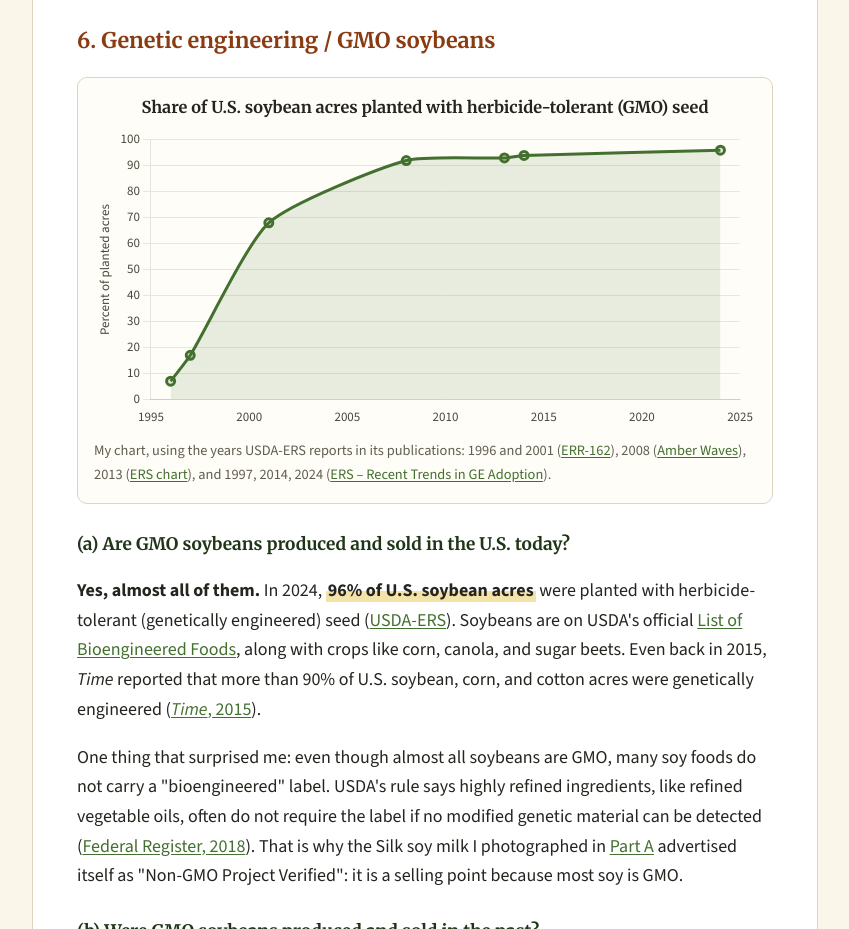
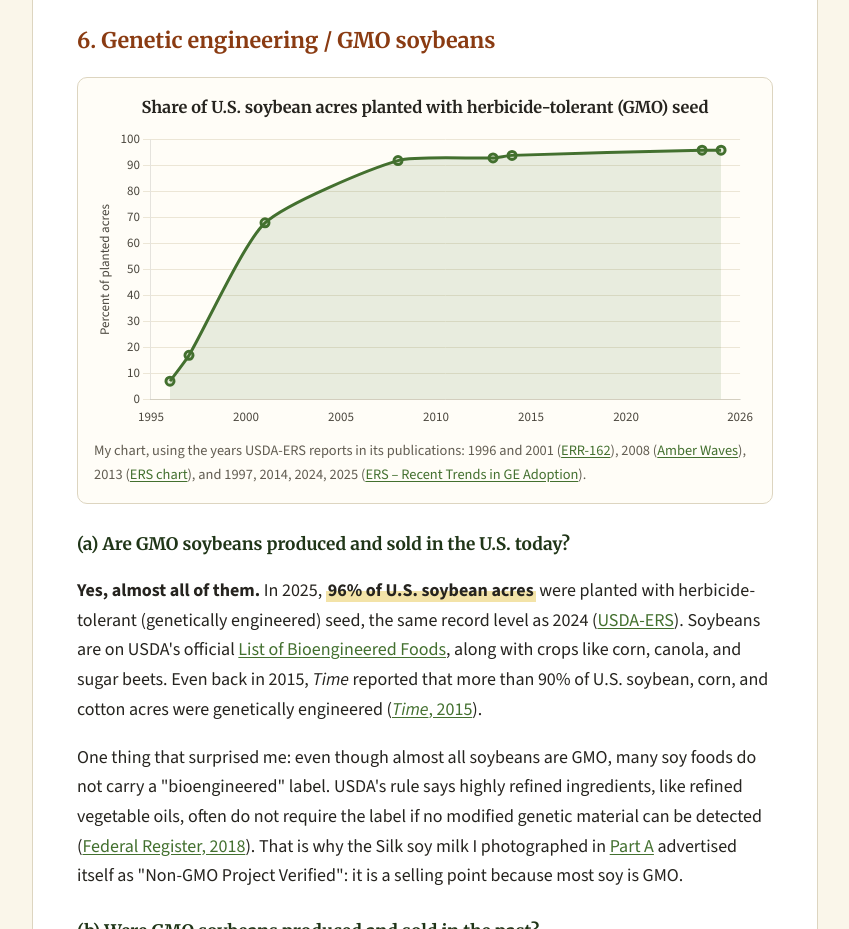
Before and after one commit to RuslanAlam/Agriculture-Project, a plain HTML site: page part-c.html in a window 1280 px wide. Shown: the part 10600-11529 px from the top of the page, without its empty margins (74-923 px from the left). Drawn offline with nearby package versions, Linux system fonts and the light colour scheme.

Commit message:
Part C Q6: add 2025 USDA-ERS GMO adoption figure

```diff
--- a/assets/js/charts.js
+++ b/assets/js/charts.js
@@ -339,7 +339,7 @@
   }
 
   if ($("chart-ht")) {
-    const ht = [[1996, 7], [1997, 17], [2001, 68], [2008, 92], [2013, 93], [2014, 94], [2024, 96]];
+    const ht = [[1996, 7], [1997, 17], [2001, 68], [2008, 92], [2013, 93], [2014, 94], [2024, 96], [2025, 96]];
     new Chart($("chart-ht"), {
       type: "line",
       data: { datasets: [{ label: "Herbicide-tolerant soybeans", data: ht.map(([x, y]) => ({ x, y })), borderColor: GREEN, backgroundColor: "rgba(67, 112, 47, 0.12)", fill: true, borderWidth: 3, pointRadius: 4, tension: 0.2 }] },
@@ -347,7 +347,7 @@
         maintainAspectRatio: false,
         plugins: { legend: { display: false }, tooltip: { callbacks: { title: (i) => String(i[0].parsed.x), label: (c) => ` ${c.parsed.y}% of soybean acres` } } },
         scales: {
-          x: { type: "linear", min: 1995, max: 2025, ticks: { stepSize: 5, callback: (v) => String(v) }, grid: { display: false } },
+          x: { type: "linear", min: 1995, max: 2026, ticks: { stepSize: 5, callback: (v) => String(v) }, grid: { display: false } },
           y: { beginAtZero: true, max: 100, title: { display: true, text: "Percent of planted acres" }, grid: { color: GRID } },
         },
       },
--- a/part-c.html
+++ b/part-c.html
@@ -222,12 +222,12 @@
 
     <figure>
       <p class="chart-title">Share of U.S. soybean acres planted with herbicide-tolerant (GMO) seed</p>
-      <div class="chart-box" style="height: 300px;"><canvas id="chart-ht" aria-label="Line chart of the share of U.S. soybean acres planted with herbicide-tolerant seed, from 7 percent in 1996 to 96 percent in 2024" role="img"></canvas></div>
-      <figcaption>My chart, using the years USDA-ERS reports in its publications: 1996 and 2001 (<a href="https://ers.usda.gov/sites/default/files/_laserfiche/publications/45179/43668_err162.pdf">ERR-162</a>), 2008 (<a href="https://www.ers.usda.gov/amber-waves/2008/september/rapid-growth-in-adoption-of-genetically-engineered-crops-continues-in-u-s">Amber Waves</a>), 2013 (<a href="https://ers.usda.gov/data-products/charts-of-note/77609">ERS chart</a>), and 1997, 2014, 2024 (<a href="https://www.ers.usda.gov/data-products/adoption-of-genetically-engineered-crops-in-the-united-states/recent-trends-in-ge-adoption">ERS – Recent Trends in GE Adoption</a>).</figcaption>
+      <div class="chart-box" style="height: 300px;"><canvas id="chart-ht" aria-label="Line chart of the share of U.S. soybean acres planted with herbicide-tolerant seed, from 7 percent in 1996 to 96 percent in 2024 and 2025" role="img"></canvas></div>
+      <figcaption>My chart, using the years USDA-ERS reports in its publications: 1996 and 2001 (<a href="https://ers.usda.gov/sites/default/files/_laserfiche/publications/45179/43668_err162.pdf">ERR-162</a>), 2008 (<a href="https://www.ers.usda.gov/amber-waves/2008/september/rapid-growth-in-adoption-of-genetically-engineered-crops-continues-in-u-s">Amber Waves</a>), 2013 (<a href="https://ers.usda.gov/data-products/charts-of-note/77609">ERS chart</a>), and 1997, 2014, 2024, 2025 (<a href="https://www.ers.usda.gov/data-products/adoption-of-genetically-engineered-crops-in-the-united-states/recent-trends-in-ge-adoption">ERS – Recent Trends in GE Adoption</a>).</figcaption>
     </figure>
 
     <h3>(a) Are GMO soybeans produced and sold in the U.S. today?</h3>
-    <p><strong>Yes, almost all of them.</strong> In 2024, <span class="hl">96% of U.S. soybean acres</span> were planted with herbicide-tolerant (genetically engineered) seed (<a href="https://www.ers.usda.gov/data-products/adoption-of-genetically-engineered-crops-in-the-united-states/recent-trends-in-ge-adoption">USDA-ERS</a>). Soybeans are on USDA's official <a href="https://www.ams.usda.gov/rules-regulations/be/bioengineered-foods-list">List of Bioengineered Foods</a>, along with crops like corn, canola, and sugar beets. Even back in 2015, <em>Time</em> reported that more than 90% of U.S. soybean, corn, and cotton acres were genetically engineered (<a href="https://time.com/3840073/gmo-food-charts/"><em>Time</em>, 2015</a>).</p>
+    <p><strong>Yes, almost all of them.</strong> In 2025, <span class="hl">96% of U.S. soybean acres</span> were planted with herbicide-tolerant (genetically engineered) seed, the same record level as 2024 (<a href="https://www.ers.usda.gov/data-products/adoption-of-genetically-engineered-crops-in-the-united-states/recent-trends-in-ge-adoption">USDA-ERS</a>). Soybeans are on USDA's official <a href="https://www.ams.usda.gov/rules-regulations/be/bioengineered-foods-list">List of Bioengineered Foods</a>, along with crops like corn, canola, and sugar beets. Even back in 2015, <em>Time</em> reported that more than 90% of U.S. soybean, corn, and cotton acres were genetically engineered (<a href="https://time.com/3840073/gmo-food-charts/"><em>Time</em>, 2015</a>).</p>
     <p>One thing that surprised me: even though almost all soybeans are GMO, many soy foods do not carry a "bioengineered" label. USDA's rule says highly refined ingredients, like refined vegetable oils, often do not require the label if no modified genetic material can be detected (<a href="https://www.federalregister.gov/documents/2018/12/21/2018-27283/national-bioengineered-food-disclosure-standard">Federal Register, 2018</a>). That is why the Silk soy milk I photographed in <a href="part-a.html#q3">Part A</a> advertised itself as "Non-GMO Project Verified": it is a selling point because most soy is GMO.</p>
 
     <h3>(b) Were GMO soybeans produced and sold in the past?</h3>
```
